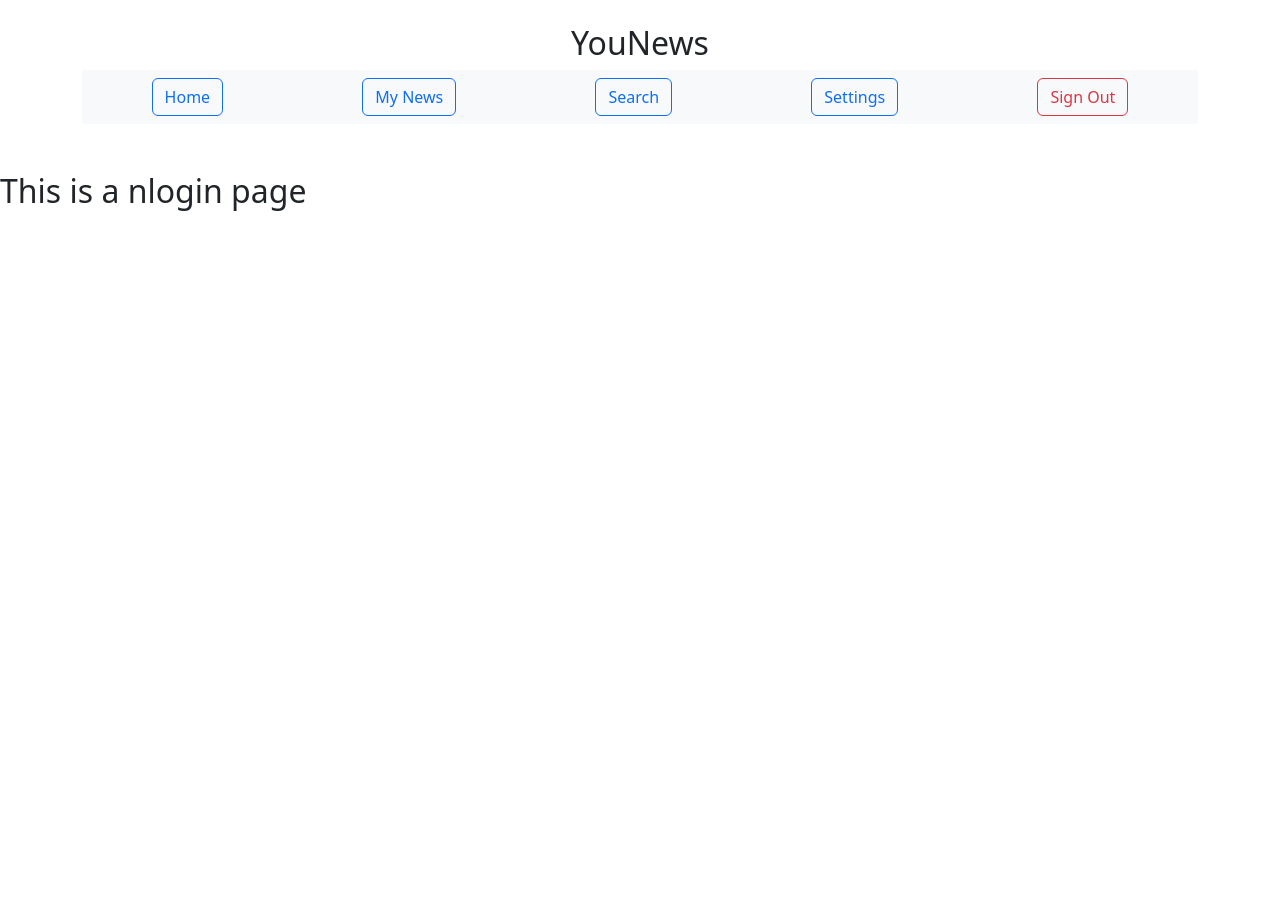
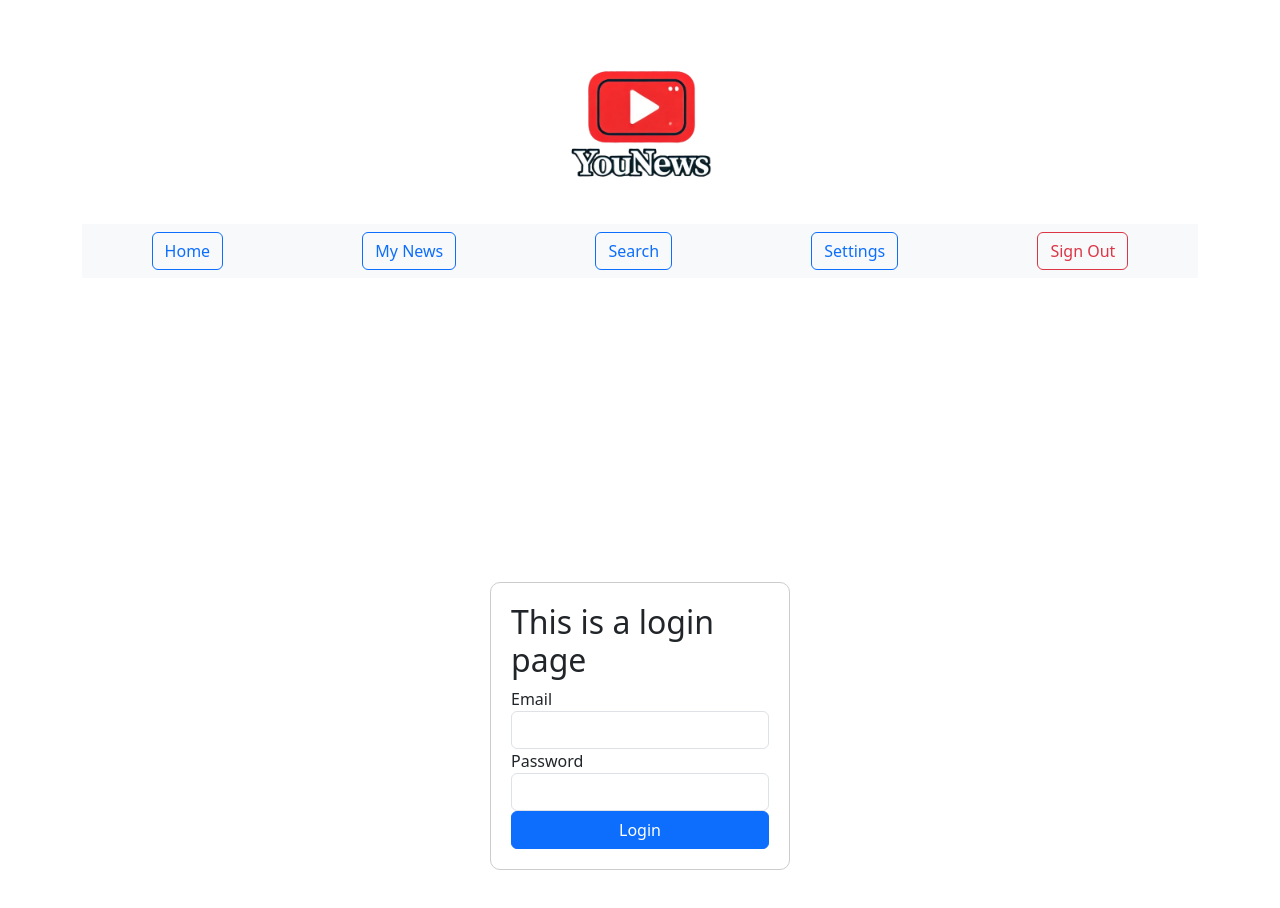
Before and after one commit to olivercappis/news-site, a React (Vite) app in the folder client/: page /login in a window 1280 px wide. Shown: the top 908 px of the page. Before the commit the page ends 800 px from the top, so only its background shows below. Built offline with nearby package versions, Linux system fonts and the light colour scheme.

Commit message:
Pages Structured

```diff
--- a/client/src/components/navbar.jsx
+++ b/client/src/components/navbar.jsx
@@ -1,18 +1,37 @@
 import { Link } from 'react-router-dom';
+import logo from '../assets/images/YouNews_logo_transparent-removebg-preview.png'; // Ensure the file path is correct
+
 export default function NavBar() {
-    return (
-        <div className='container text-center py-4'>
-            <h2>YouNews</h2>
-            <header>
-            <nav className="navbar navbar-expand-lg navbar-light bg-light justify-content-around mb-4">
-            <Link to='/'><button className="btn btn-outline-primary">Home</button></Link>
-            <Link to='/myNews'><button className="btn btn-outline-primary">My News</button></Link>
-            <button className="btn btn-outline-primary">Search</button>
-            <Link to='/settings'><button className="btn btn-outline-primary">Settings</button></Link>
-            <Link to='/login'><button className="btn btn-outline-danger">Sign Out</button></Link>
+  return (
+    <div className="container text-center py-4">
+      {/* Logo with inline styles */}
+      <img
+        src={logo}
+        alt="Logo"
+        style={{
+          width: '200px', // Set the width to what you need
+          background: 'none', // Ensure no background color or pattern is applied
+          border: 'none', // Remove border if not needed
+        }}
+      />
+      {/* Header Navigation */}
+      <header>
+        <nav className="navbar navbar-expand-lg navbar-light bg-light justify-content-around mb-4">
+          <Link to="/">
+            <button className="btn btn-outline-primary">Home</button>
+          </Link>
+          <Link to="/myNews">
+            <button className="btn btn-outline-primary">My News</button>
+          </Link>
+          <button className="btn btn-outline-primary">Search</button>
+          <Link to="/settings">
+            <button className="btn btn-outline-primary">Settings</button>
+          </Link>
+          <Link to="/login">
+            <button className="btn btn-outline-danger">Sign Out</button>
+          </Link>
         </nav>
       </header>
-      </div>
-    )
-
+    </div>
+  );
 }
--- a/client/src/pages/globalLandingPage.jsx
+++ b/client/src/pages/globalLandingPage.jsx
@@ -4,7 +4,7 @@ const GlobalLandingPage = () => {
 
 
       <main>
-        <h1>Global News</h1>
+        <h1>Global YouNews</h1>
         <div className="row">
           <div className="col-md-4 p-2">
             <div className="bg-light p-4">Global News Widget 1</div>
--- a/client/src/pages/login.jsx
+++ b/client/src/pages/login.jsx
@@ -1,6 +1,50 @@
+import { useState } from 'react'; // Importing only useState
+
+// Exporting the Login component
 export default function Login() {
+    const [email, setEmail] = useState('');
+    const [password, setPassword] = useState('');
+
+    // Handle login submission
+    const handleLogin = (e) => {
+        e.preventDefault();
+        console.log('Logging in with', { email, password });
+    };
+
     return (
-        <h2>This is a nlogin page</h2>
-    )
+        <div style={{ display: 'flex', justifyContent: 'center', alignItems: 'center', height: '100vh' }}>
+            <form onSubmit={handleLogin} style={{ width: '300px', padding: '20px', border: '1px solid #ccc', borderRadius: '10px' }}>
+                <h2>This is a login page</h2>
 
+                {/* Email input */}
+                <div className="form-group">
+                    <label htmlFor="email">Email</label>
+                    <input
+                        type="email"
+                        id="email"
+                        value={email}
+                        onChange={(e) => setEmail(e.target.value)}
+                        className="form-control"
+                        required
+                    />
+                </div>
+
+                {/* Password input */}
+                <div className="form-group">
+                    <label htmlFor="password">Password</label>
+                    <input
+                        type="password"
+                        id="password"
+                        value={password}
+                        onChange={(e) => setPassword(e.target.value)}
+                        className="form-control"
+                        required
+                    />
+                </div>
+
+                {/* Submit button */}
+                <button type="submit" className="btn btn-primary btn-block" style={{ width: '100%' }}>Login</button>
+            </form>
+        </div>
+    );
 }
--- a/client/src/pages/myNews.jsx
+++ b/client/src/pages/myNews.jsx
@@ -1,6 +1,30 @@
-export default function myNews() {
+// Exporting the MyNews component
+export default function MyNews() {
     return (
-        <h2>This is myNews</h2>
-    )
+        <div className="container text-center py-4">
+            <main>
+                <h1>My Feed</h1>
 
+                {/* Row for Favorite Widget 1 */}
+                <div className="row mb-3">
+                    <div className="col-12">
+                        <div className="bg-light p-4" style={{ height: '200px' }}>Favorite Widget 1</div>
+                    </div>
+                </div>
+
+                {/* Row for Favorite Widgets 2-4 */}
+                <div className="row">
+                    <div className="col-md-4 p-2">
+                        <div className="bg-light p-4" style={{ height: '150px' }}>Favorite Widget 2</div>
+                    </div>
+                    <div className="col-md-4 p-2">
+                        <div className="bg-light p-4" style={{ height: '150px' }}>Favorite Widget 3</div>
+                    </div>
+                    <div className="col-md-4 p-2">
+                        <div className="bg-light p-4" style={{ height: '150px' }}>Favorite Widget 4</div>
+                    </div>
+                </div>
+            </main>
+        </div>
+    );
 }
--- a/client/src/pages/settings.jsx
+++ b/client/src/pages/settings.jsx
@@ -1,6 +1,75 @@
+import { useState } from "react"; // Only import useState if needed
+
+// Exporting the Settings component
 export default function Settings() {
-    return (
-        <h2>This is settings</h2>
-    )
+  const [selectedWidgets, setSelectedWidgets] = useState([]);
 
+  const handleAddWidget = () => {
+    // Logic to add widget (placeholder)
+    setSelectedWidgets([
+      ...selectedWidgets,
+      `Widget ${selectedWidgets.length + 1}`,
+    ]);
+  };
+
+  const handleRemoveWidget = (index) => {
+    // Logic to remove widget
+    const updatedWidgets = selectedWidgets.filter((_, i) => i !== index);
+    setSelectedWidgets(updatedWidgets);
+  };
+
+  return (
+    <div className="container text-center py-4">
+      <main>
+        <h1 className="mb-4">My Settings (add/remove widgets) </h1>
+
+        {/* Search bar placeholder */}
+        <div className="d-flex justify-content-end mb-3">
+          <button className="btn btn-light">Search</button>
+        </div>
+
+        {/* Widget list placeholder */}
+        <div className="row mb-4">
+          <div className="col-12">
+            <div
+              className="bg-light p-4"
+              style={{ height: "200px", borderRadius: "10px" }}
+            >
+              <p className="mb-4">List of widgets to select</p>
+              <button className="btn btn-primary" onClick={handleAddWidget}>
+                Add Widget
+              </button>
+            </div>
+          </div>
+        </div>
+
+        {/* Selected widgets */}
+        {selectedWidgets.length > 0 && (
+          <div className="row mb-4">
+            {selectedWidgets.map((widget, index) => (
+              <div className="col-12 mb-3" key={index}>
+                <div
+                  className="bg-light p-4"
+                  style={{ position: "relative", borderRadius: "10px" }}
+                >
+                  {widget}
+                  {/* Remove button */}
+                  <button
+                    className="btn btn-danger"
+                    style={{ position: "absolute", top: "10px", right: "10px" }}
+                    onClick={() => handleRemoveWidget(index)}
+                  >
+                    X
+                  </button>
+                </div>
+              </div>
+            ))}
+          </div>
+        )}
+
+        {/* Save button */}
+        <button className="btn btn-light mt-3">Save</button>
+      </main>
+    </div>
+  );
 }
```
Also changed, not shown: client/src/assets/images/YouNews_logo_transparent-removebg-preview.png (added).
